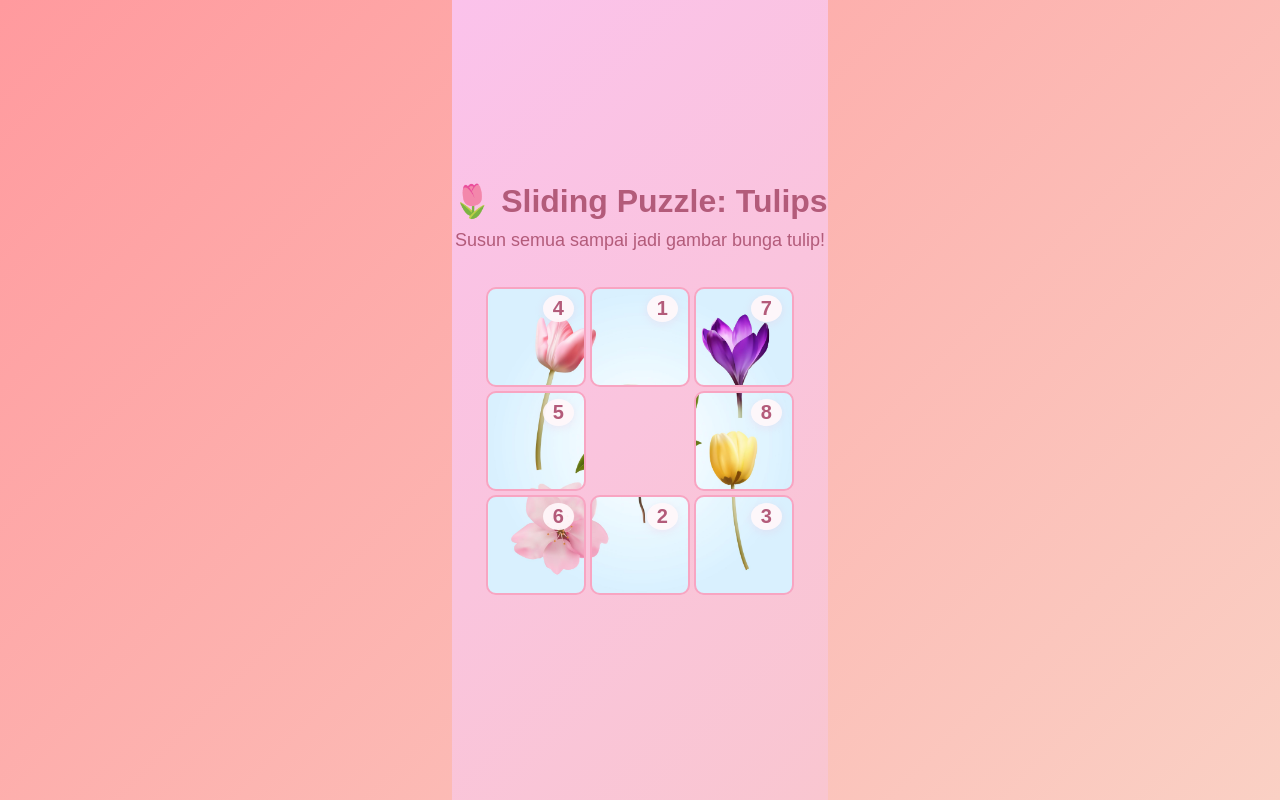
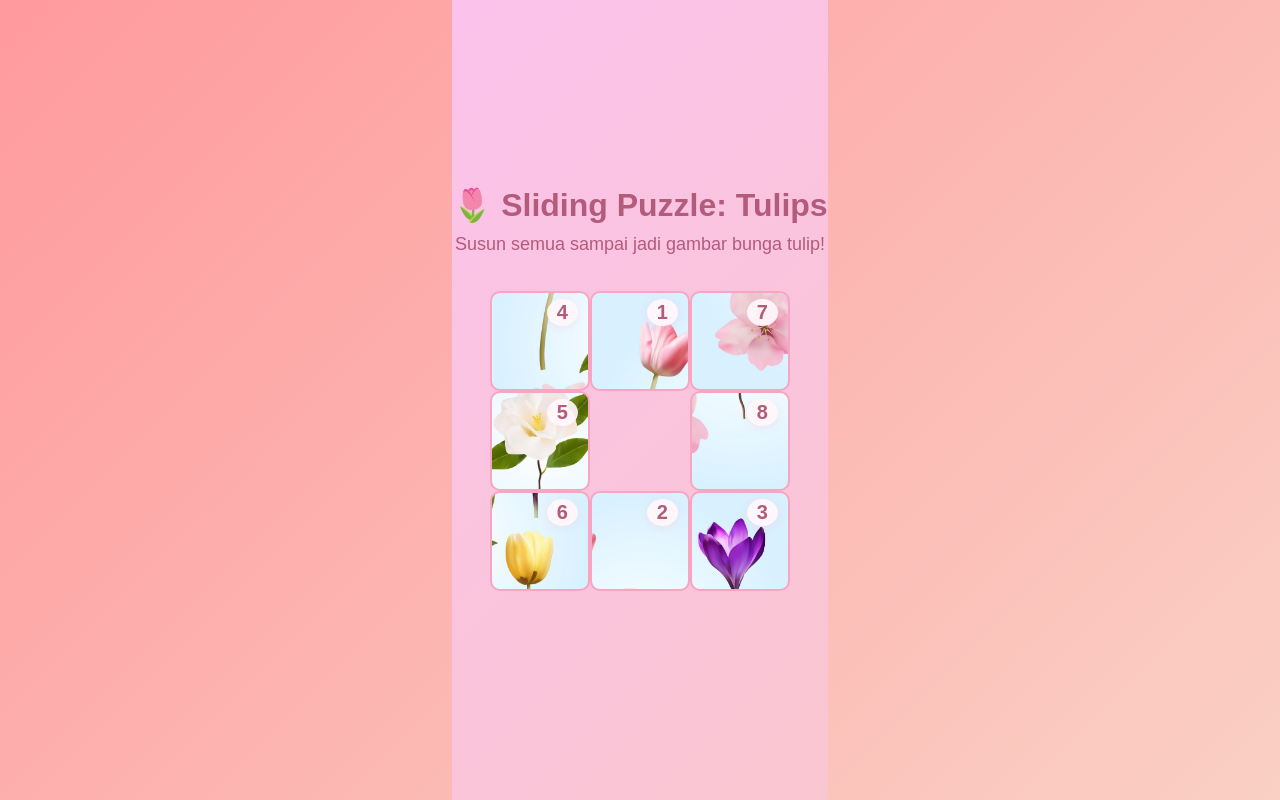
Before and after one commit to PaktamXbotz/bedagif, a Next.js app: page /puzzle in a window 1280 px wide. Built offline with nearby package versions, Linux system fonts and the light colour scheme.

Commit message:
Update page.js

```diff
--- a/app/puzzle/page.js
+++ b/app/puzzle/page.js
@@ -1,6 +1,10 @@
 "use client";
 import React, { useState, useEffect } from "react";
 import { useRouter } from "next/navigation";
+
+const PUZZLE_SIZE = 3;
+const IMAGE_SIZE = 300;
+const TILE_SIZE = IMAGE_SIZE / PUZZLE_SIZE;
 
 function shuffle(arr) {
   let a = arr.slice();
@@ -10,7 +14,6 @@ function shuffle(arr) {
   }
   return a;
 }
-
 function isSolved(tiles) {
   for (let i = 0; i < 8; i++) if (tiles[i] !== i + 1) return false;
   return tiles[8] === 0;
@@ -47,29 +50,40 @@ export default function PuzzlePage() {
 
   return (
     <main style={styles.bg}>
+      {/* Lagu background */}
+      <audio src="/lagu.mp3" autoPlay loop hidden />
       <h1 style={styles.title}>🌷 Sliding Puzzle: Tulips</h1>
       <p style={styles.text}>Susun semua sampai jadi gambar bunga tulip!</p>
       <div style={styles.puzzle}>
-        {tiles.map((v, i) => (
+        {tiles.map((v, i) => {
+          const tileIndex = i;
+          const value = v;
+          // Animasi posisi dengan translate
+          const x = (tileIndex % 3) * TILE_SIZE;
+          const y = Math.floor(tileIndex / 3) * TILE_SIZE;
+          return (
             <div
               key={i}
               style={{
                 ...styles.tile,
-              opacity: v === 0 ? 0 : 1,
-              background: v !== 0 ? `url("/tulips.jpg")` : "none",
-              backgroundSize: "300px 300px",
-              backgroundPosition: v !== 0
-                ? `${-(i % 3) * 100}px ${-Math.floor(i / 3) * 100}px`
+                opacity: value === 0 ? 0 : 1,
+                background: value !== 0 ? `url("/tulips.jpg")` : "none",
+                backgroundSize: `${IMAGE_SIZE}px ${IMAGE_SIZE}px`,
+                backgroundPosition: value !== 0
+                  ? `${-((value-1) % 3) * TILE_SIZE}px ${-Math.floor((value-1) / 3) * TILE_SIZE}px`
                   : "none",
-              cursor: solved ? "not-allowed" : v === 0 ? "default" : "pointer"
+                cursor: solved ? "not-allowed" : value === 0 ? "default" : "pointer",
+                transform: `translate(${x}px, ${y}px)`,
+                transition: "transform 0.3s cubic-bezier(.36,.07,.19,.97)"
               }}
               onClick={() => move(i)}
             >
-            {v !== 0 && (
-              <span style={styles.numHint}>{v}</span>
+              {value !== 0 && (
+                <span style={styles.numHint}>{value}</span>
               )}
             </div>
-        ))}
+          );
+        })}
       </div>
       {solved && (
         <div style={styles.winBox}>
@@ -98,20 +112,20 @@ const styles = {
     color: "#b35b7a", marginBottom: 12, fontSize: 18
   },
   puzzle: {
-    display: "grid",
-    gridTemplateColumns: "repeat(3,100px)",
-    gridTemplateRows: "repeat(3,100px)",
-    gap: 4,
+    position: "relative",
+    width: 300,
+    height: 300,
     margin: "24px 0"
   },
   tile: {
+    position: "absolute",
     width: 100, height: 100,
     borderRadius: 10,
     backgroundColor: "#fff",
     border: "2px solid #f8a5c2",
     boxSizing: "border-box",
-    position: "relative",
-    display: "flex", alignItems: "center", justifyContent: "center"
+    display: "flex", alignItems: "center", justifyContent: "center",
+    userSelect: "none"
   },
   numHint: {
     position: "absolute",
```
Lines whose indentation alone changed are shown as unchanged.
